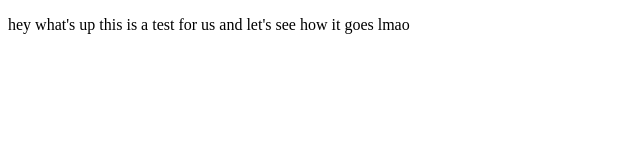
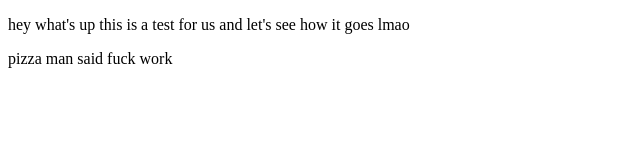
Before and after one commit to BriskYunus/yunusrilettboys, a plain HTML site: page index.html in a window 1280 px wide. Shown: the whole page, without its empty margins (0-640 px from the left). Drawn offline with Linux system fonts and the light colour scheme.

Commit message:
change boi

```diff
--- a/index.html
+++ b/index.html
@@ -6,6 +6,6 @@
 </head>
 <p>hey what's up this is a test for us and let's see how it goes lmao</p>
 <body>
-
+	<p>pizza man said fuck work</p>
 </body>
 </html>
```
